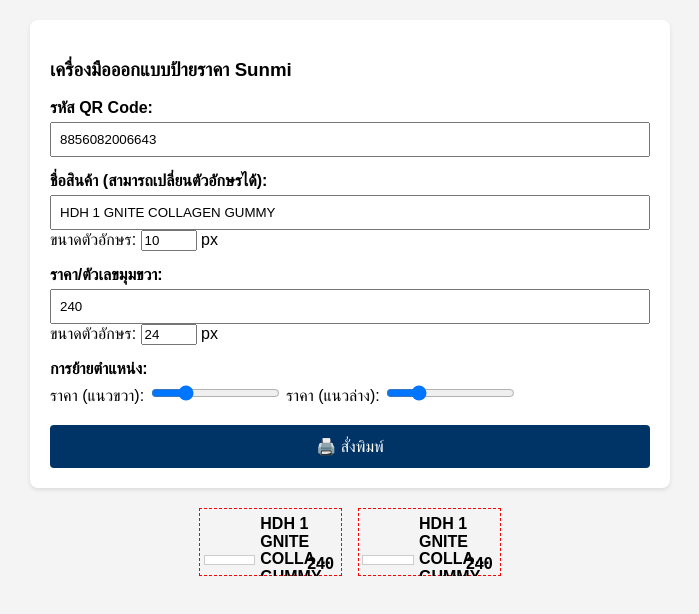
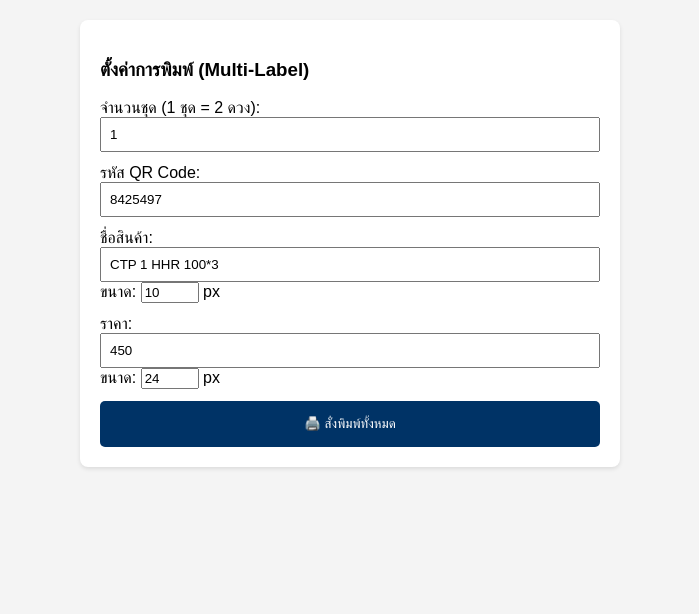
Before and after one commit to apaze1150-coder/Kpt-Barcode, a plain HTML site: page index.html in a window 1280 px wide. Shown: the whole page, without its empty margins (290-989 px from the left). Drawn offline with Linux system fonts and the light colour scheme; a script that the page names is missing.

Commit message:
Update index.html

```diff
--- a/index.html
+++ b/index.html
@@ -3,250 +3,133 @@
 <head>
 <meta charset="UTF-8">
 <meta name="viewport" content="width=device-width, initial-scale=1.0">
-<title>Sunmi King Power Label Designer</title>
-
+<title>Sunmi Label Multi-Print</title>
 <script src="https://cdnjs.cloudflare.com/ajax/libs/qrcodejs/1.0.0/qrcode.min.js"></script>
 
 <style>
-  body {
-    font-family: Arial, sans-serif;
-    margin: 0;
-    padding: 20px;
-    background-color: #f4f4f4;
+  body { font-family: Arial, sans-serif; margin: 0; padding: 20px; background: #f4f4f4; }
+
+  /* แผงควบคุม (ซ่อนตอนพิมพ์) */
+  .editor-panel {
+    background: white; padding: 20px; border-radius: 8px;
+    max-width: 500px; margin: 0 auto 20px; box-shadow: 0 2px 4px rgba(0,0,0,0.1);
+  }
+  .editor-group { margin-bottom: 12px; }
+  .editor-input { width: 100%; padding: 8px; box-sizing: border-box; }
+  .no-print { display: block; }
+
+  /* ส่วนกระดาษพิมพ์ */
+  #print-container { width: 80mm; margin: 0 auto; background: white; }
+
+  /* แถวสติกเกอร์คู่ */
+  .sticker-row {
+    width: 80mm; display: flex; justify-content: space-between;
+    height: 18mm; overflow: hidden; page-break-after: always;
+    border-bottom: 1px dashed #eee; /* เส้นนำสายตาตอนออกแบบ */
   }
 
-  /* --- ส่วนออกแบบ (ซ่อนเมื่อพิมพ์) --- */
-  .editor-panel {
-    background: white;
-    padding: 20px;
-    margin-bottom: 20px;
-    border-radius: 8px;
-    box-shadow: 0 2px 4px rgba(0,0,0,0.1);
-    width: 600px;
-    margin: 0 auto 20px;
-  }
-  .editor-group { margin-bottom: 15px; }
-  .editor-label { display: block; font-weight: bold; margin-bottom: 5px; }
-  .editor-input { width: 100%; padding: 8px; box-sizing: border-box; }
-  .btn-print {
-    display: block;
-    width: 100%;
-    padding: 12px;
-    background-color: #003366; /* สี King Power */
-    color: white;
-    border: none;
-    border-radius: 4px;
-    font-size: 16px;
-    cursor: pointer;
-    margin-top: 20px;
+  .sticker {
+    width: 38mm; height: 18mm; position: relative;
+    box-sizing: border-box; padding: 1mm 2mm;
   }
 
-  /* --- ส่วนจำลอง Layout สติกเกอร์ --- */
-  .stickers-container {
-    width: 80mm; /* ขนาดรวมหน้ากว้างกระดาษ Sunmi */
-    margin: 0 auto;
-    display: flex;
-    justify-content: space-between;
-    overflow: hidden;
+  .qr-code { width: 10mm; height: 10mm; position: absolute; top: 1mm; left: 1mm; }
+
+  .product-details { margin-left: 13mm; margin-top: 0.5mm; }
+  .product-name { font-weight: bold; line-height: 1.1; }
+  .product-code { font-size: 8px; margin-top: 2px; }
+
+  .price-value { position: absolute; font-weight: bold; line-height: 1; }
+
+  @media print {
+    .no-print { display: none !important; }
+    body { background: white; padding: 0; }
+    .sticker-row { border: none; }
   }
-
-  /* จำลองสติกเกอร์ 1 แผ่น (สี่เหลี่ยมผืนผ้า) */
-  .sticker {
-    width: 38mm; /* ขนาดโดยประมาณของสติกเกอร์ 1 แผ่นในคู่ */
-    height: 18mm; /* ความสูงของสติกเกอร์ */
-    background-color: transparent; /* ไม่พิมพ์สีพื้น */
-    border: 1px dashed transparent; /* ซ่อนเส้นขอบเพื่อดูขอบเขตตอนออกแบบ */
-    padding: 1mm 2mm;
-    box-sizing: border-box;
-    display: flex;
-    flex-direction: column;
-    justify-content: flex-start;
-    position: relative;
-    color: black; /* สีตัวอักษรตอนพิมพ์ */
-  }
-
-  /* ตัวอย่างแสดงเส้นขอบตอนออกแบบ */
-  .sticker-design { border: 1px dashed red; }
-
-  /* --- Layout ภายในสติกเกอร์ --- */
-
-  /* QR Code ซ้ายมือ */
-  .qr-code-wrapper {
-    position: absolute;
-    top: 1mm;
-    left: 1mm;
-    display: flex;
-    flex-direction: column;
-    align-items: center;
-  }
-  .qr-code {
-    width: 10mm;
-    height: 10mm;
-  }
-  .qr-text-input {
-    width: 12mm;
-    font-size: 6px;
-    margin-top: 1mm;
-    text-align: center;
-    border: 1px solid #ccc;
-    background: white;
-  }
-
-  /* ข้อความถัดจาก QR */
-  .product-details {
-    margin-left: 14mm;
-    margin-top: 0.5mm;
-  }
-  .product-name {
-    font-weight: bold;
-    line-height: 1.1;
-    overflow: hidden;
-    text-overflow: ellipsis;
-  }
-  .product-code {
-    font-size: 8px;
-    margin-top: 0.5mm;
-  }
-
-  /* เลขมุมขวา (ราคา) */
-  .price-value {
-    position: absolute;
-    bottom: 1mm;
-    right: 2mm;
-    font-weight: bold;
-    line-height: 1;
-  }
-
-  /* --- ตั้งค่าสำหรับการพิมพ์ --- */
-  @media print {
-    body { background-color: white; padding: 0; }
-    .editor-panel { display: none; }
-    .qr-text-input { border: none; background: transparent; color: transparent; /* ซ่อนตัวหนังสือ input ใน QR */}
-    .sticker { border: none !important; margin-bottom: 0mm; }
-    .stickers-container { justify-content: space-between; margin: 0; width: 100%; }
-    .qr-code-wrapper { background: white; padding: 0.5mm; border-radius: 1mm; } /* ทำให้ QR ตัดกับพื้นสี */
-  }
-
 </style>
 </head>
 <body>
 
-  <div class="editor-panel">
-    <h3>เครื่องมือออกแบบป้ายราคา Sunmi</h3>
+<div class="editor-panel no-print">
+  <h3>ตั้งค่าการพิมพ์ (Multi-Label)</h3>
 
   <div class="editor-group">
-      <label class="editor-label">รหัส QR Code:</label>
-      <input type="text" id="qr-input" class="editor-input" value="8856082006643" onkeyup="updateSticker()">
+    <label>จำนวนชุด (1 ชุด = 2 ดวง):</label>
+    <input type="number" id="qty-input" class="editor-input" value="1" min="1">
   </div>
 
   <div class="editor-group">
-      <label class="editor-label">ชื่อสินค้า (สามารถเปลี่ยนตัวอักษรได้):</label>
-      <input type="text" id="product-name-input" class="editor-input" value="HDH 1 GNITE COLLAGEN GUMMY" onkeyup="updateSticker()">
-      <div>
-        ขนาดตัวอักษร: <input type="number" id="product-name-size" value="10" min="6" max="24" onchange="updateSticker()"> px
-      </div>
+    <label>รหัส QR Code:</label>
+    <input type="text" id="qr-text" class="editor-input" value="8425497">
   </div>
 
   <div class="editor-group">
-      <label class="editor-label">ราคา/ตัวเลขมุมขวา:</label>
-      <input type="number" id="price-input" class="editor-input" value="240" onkeyup="updateSticker()">
-      <div>
-        ขนาดตัวอักษร: <input type="number" id="price-size" value="24" min="10" max="60" onchange="updateSticker()"> px
-      </div>
+    <label>ชื่อสินค้า:</label>
+    <input type="text" id="name-text" class="editor-input" value="CTP 1 HHR 100*3">
+    ขนาด: <input type="number" id="name-size" value="10" style="width:50px"> px
   </div>
 
   <div class="editor-group">
-      <label class="editor-label">การย้ายตำแหน่ง:</label>
-      <div>
-        ราคา (แนวขวา): <input type="range" id="price-right-pos" min="-10" max="40" value="2" oninput="updateSticker()">
-        ราคา (แนวล่าง): <input type="range" id="price-bottom-pos" min="-10" max="40" value="1" oninput="updateSticker()">
-      </div>
+    <label>ราคา:</label>
+    <input type="text" id="price-text" class="editor-input" value="450">
+    ขนาด: <input type="number" id="price-size" value="24" style="width:50px"> px
   </div>
 
-    <button class="btn-print" onclick="window.print()">🖨️ สั่งพิมพ์</button>
+  <button onclick="generateAndPrint()" style="width:100%; padding:15px; background:#003366; color:white; border:none; border-radius:5px; cursor:pointer;">
+    🖨️ สั่งพิมพ์ทั้งหมด
+  </button>
 </div>
 
-  <div class="stickers-container">
-
-    <div id="sticker-left" class="sticker sticker-design">
-      <div class="qr-code-wrapper">
-        <div id="qrcode-left" class="qr-code"></div>
-        <input type="text" class="qr-text-input no-print" disabled> </div>
-      <div class="product-details">
-        <div class="product-name" id="product-name-left">HDH 1 GNITE COLLAGEN GUMMY</div>
-        <div class="product-code">0000<span id="product-code-left-qr">8856082006643</span></div>
-      </div>
-      <div class="price-value" id="price-left">240</div>
-    </div>
-
-    <div id="sticker-right" class="sticker sticker-design">
-      <div class="qr-code-wrapper">
-        <div id="qrcode-right" class="qr-code"></div>
-        <input type="text" class="qr-text-input no-print" disabled> </div>
-      <div class="product-details">
-        <div class="product-name" id="product-name-right">HDH 1 GNITE COLLAGEN GUMMY</div>
-        <div class="product-code">0000<span id="product-code-right-qr">8856082006643</span></div>
-      </div>
-      <div class="price-value" id="price-right">240</div>
-    </div>
-
-  </div>
+<div id="print-container"></div>
 
 <script>
-    // สร้างตัวแปรเก็บ instance ของ QR Code
-    var qrLeft = new QRCode(document.getElementById("qrcode-left"), { width: 38, height: 38 }); // ขนาด QR mm -> px (ประมาณ)
-    var qrRight = new QRCode(document.getElementById("qrcode-right"), { width: 38, height: 38 });
+function generateAndPrint() {
+    const container = document.getElementById('print-container');
+    const qty = document.getElementById('qty-input').value;
+    const qrVal = document.getElementById('qr-text').value;
+    const nameVal = document.getElementById('name-text').value;
+    const nameSize = document.getElementById('name-size').value;
+    const priceVal = document.getElementById('price-text').value;
+    const priceSize = document.getElementById('price-size').value;
 
-    // ฟังก์ชันอัปเดตข้อมูลบนสติกเกอร์เมื่อมีการเปลี่ยนแปลงใน editor
-    function updateSticker() {
-      // ดึงค่าจาก inputs
-      var qrInput = document.getElementById('qr-input').value;
-      var productNameInput = document.getElementById('product-name-input').value;
-      var productNameSize = document.getElementById('product-name-size').value;
-      var priceInput = document.getElementById('price-input').value;
-      var priceSize = document.getElementById('price-size').value;
+    container.innerHTML = ''; // ล้างค่าเก่า
 
-      var priceRightPos = document.getElementById('price-right-pos').value;
-      var priceBottomPos = document.getElementById('price-bottom-pos').value;
+    for (let i = 0; i < qty; i++) {
+        const row = document.createElement('div');
+        row.className = 'sticker-row';
 
-      // อัปเดตข้อมูลสติกเกอร์ซ้าย
-      updateSingleSticker('left', qrInput, productNameInput, productNameSize, priceInput, priceSize, priceRightPos, priceBottomPos);
+        // สร้างสติกเกอร์ 2 ดวงใน 1 แถว
+        const content = `
+            <div class="sticker">
+                <div class="qr-box"></div>
+                <div class="product-details">
+                    <div class="product-name" style="font-size:${nameSize}px">${nameVal}</div>
+                    <div class="product-code">0000${qrVal}</div>
+                </div>
+                <div class="price-value" style="font-size:${priceSize}px; right:2mm; bottom:1mm;">${priceVal}</div>
+            </div>
+            <div class="sticker">
+                <div class="qr-box"></div>
+                <div class="product-details">
+                    <div class="product-name" style="font-size:${nameSize}px">${nameVal}</div>
+                    <div class="product-code">0000${qrVal}</div>
+                </div>
+                <div class="price-value" style="font-size:${priceSize}px; right:2mm; bottom:1mm;">${priceVal}</div>
+            </div>
+        `;
+        row.innerHTML = content;
+        container.appendChild(row);
 
-      // อัปเดตข้อมูลสติกเกอร์ขวา (สามารถเลือกให้ต่างกันได้ถ้าต้องการ)
-      updateSingleSticker('right', qrInput, productNameInput, productNameSize, priceInput, priceSize, priceRightPos, priceBottomPos);
+        // สร้าง QR Code ให้ทั้ง 2 ดวง
+        const qrBoxes = row.querySelectorAll('.qr-box');
+        qrBoxes.forEach(box => {
+            new QRCode(box, { text: qrVal, width: 38, height: 38 });
+        });
     }
 
-    // ฟังก์ชันช่วยอัปเดตสติกเกอร์แผ่นเดียว
-    function updateSingleSticker(side, qrInput, pName, pSize, price, prSize, pRightPos, pBottomPos) {
-      // 1. อัปเดต QR Code
-      if (side === 'left') {
-        qrLeft.clear(); qrLeft.makeCode(qrInput);
-      } else {
-        qrRight.clear(); qrRight.makeCode(qrInput);
+    // สั่งพิมพ์หลังจากสร้างเสร็จ
+    setTimeout(() => { window.print(); }, 500);
 }
-
-      // 2. อัปเดตชื่อสินค้า
-      var pNameElements = [document.getElementById('product-name-left'), document.getElementById('product-name-right')];
-      pNameElements[side === 'left' ? 0 : 1].innerText = pName;
-      pNameElements[side === 'left' ? 0 : 1].style.fontSize = pSize + 'px';
-
-      // 3. อัปเดตเลขรหัส (0000 + QR)
-      var qrCodeElements = [document.getElementById('product-code-left-qr'), document.getElementById('product-code-right-qr')];
-      qrCodeElements[side === 'left' ? 0 : 1].innerText = qrInput;
-
-      // 4. อัปเดตราคา
-      var priceElements = [document.getElementById('price-left'), document.getElementById('price-right')];
-      priceElements[side === 'left' ? 0 : 1].innerText = price;
-      priceElements[side === 'left' ? 0 : 1].style.fontSize = prSize + 'px';
-
-      // 5. ปรับตำแหน่งราคา (Right/Bottom)
-      priceElements[side === 'left' ? 0 : 1].style.right = pRightPos + 'mm';
-      priceElements[side === 'left' ? 0 : 1].style.bottom = pBottomPos + 'mm';
-    }
-
-    // เริ่มต้นอัปเดตครั้งแรกเมื่อโหลดหน้า
-    updateSticker();
-
 </script>
 
 </body>
```
Lines whose indentation alone changed are shown as unchanged.
